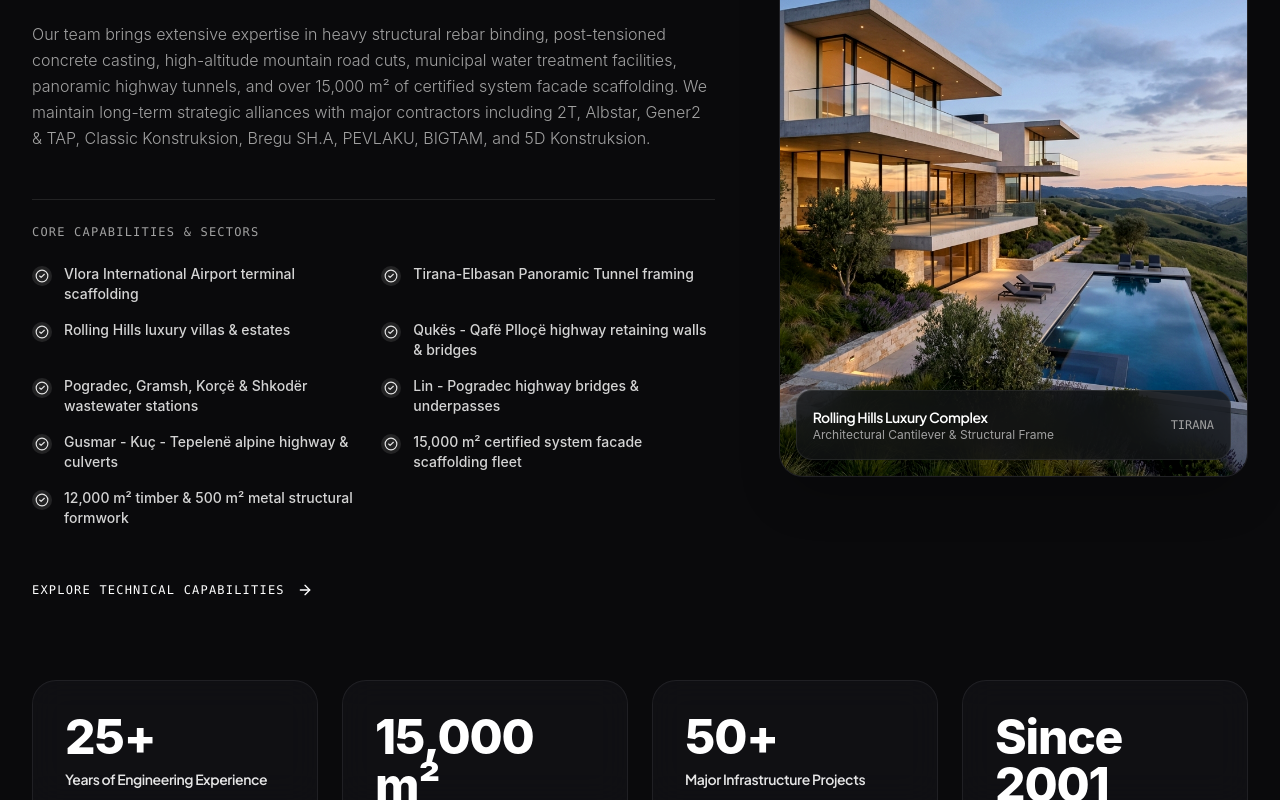
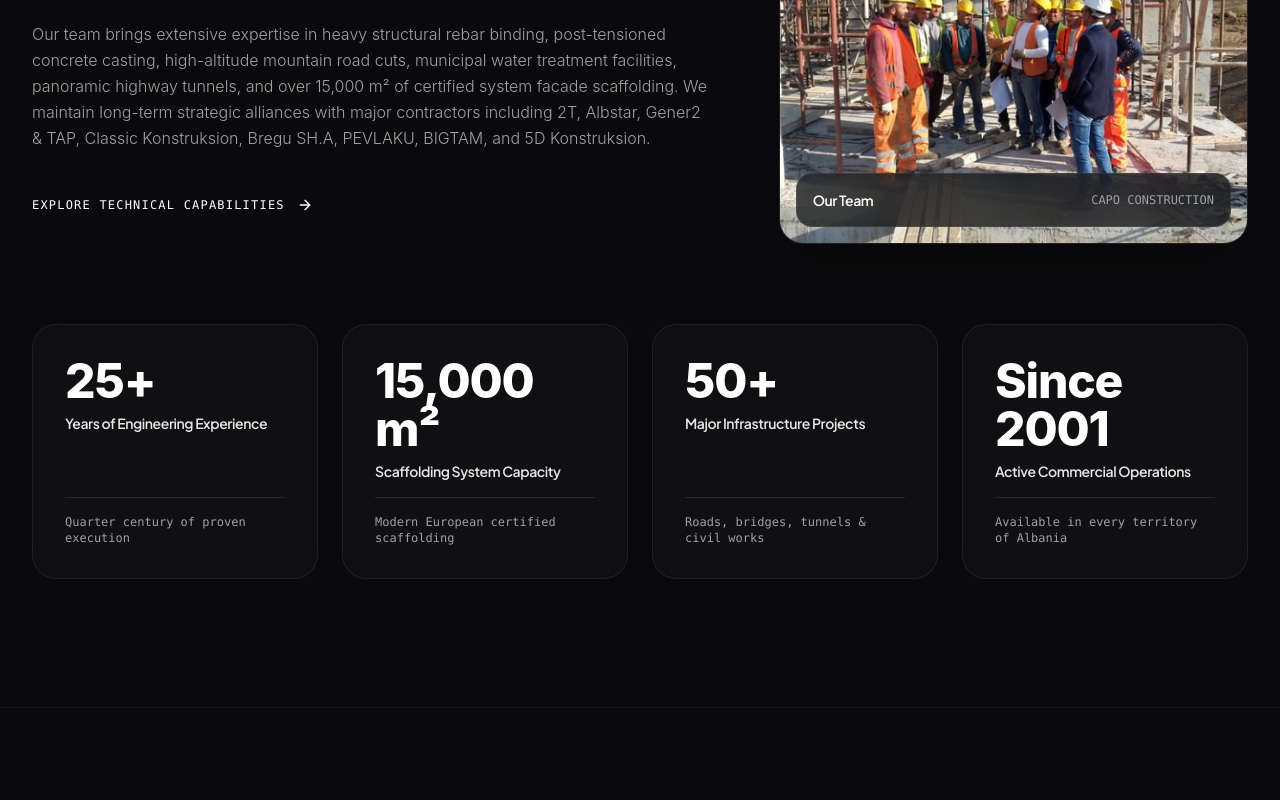
Before and after one commit to producenti/capo-construction, a React (Vite) app: page / in a window 1280 px wide. Shown: the part 1328-2128 px from the top of the page. Built offline with nearby package versions, Linux system fonts and the light colour scheme.

Commit message:
Add opening fade intro screen and update About section with team photo

```diff
--- a/src/App.tsx
+++ b/src/App.tsx
@@ -9,6 +9,7 @@ import { FullscreenStatement } from './components/FullscreenStatement';
 import { PartnersSection } from './components/PartnersSection';
 import { ContactSection } from './components/ContactSection';
 import { Footer } from './components/Footer';
+import { OpeningScreen } from './components/OpeningScreen';
 
 export function App() {
   const [activeSection, setActiveSection] = useState('hero');
@@ -73,6 +74,8 @@ export function App() {
 
   return (
     <div className="min-h-screen bg-[#0A0A0C] text-[#F3F4F6] selection:bg-neutral-800 selection:text-white relative">
+      {/* Cinematic Opening Intro Curtain */}
+      <OpeningScreen />
 
       {/* Translucent Apple Floating Navigation */}
       <Navbar activeSection={activeSection} onNavigate={scrollToSection} />
--- a/src/components/AboutSection.tsx
+++ b/src/components/AboutSection.tsx
@@ -1,6 +1,6 @@
 import React from 'react';
 import { motion } from 'framer-motion';
-import { CheckCircle2, ArrowRight } from 'lucide-react';
+import { ArrowRight } from 'lucide-react';
 import { useLanguage } from '../context/LanguageContext';
 
 interface AboutSectionProps {
@@ -61,27 +61,7 @@ export const AboutSection: React.FC<AboutSectionProps> = ({ onNavigate }) => {
               {t.about.para2}
             </p>
 
-            {/* Specialization List */}
-            <div className="mt-4 pt-6 border-t border-white/10">
-              <h3 className="text-xs font-mono uppercase tracking-widest text-neutral-400 mb-6">
-                {t.about.specializationsTitle}
-              </h3>
-
-              <div className="grid grid-cols-1 sm:grid-cols-2 gap-4">
-                {t.about.specializations.map((spec, idx) => (
-                  <div key={idx} className="flex items-start gap-3 group">
-                    <div className="w-5 h-5 rounded-full bg-white/10 flex items-center justify-center shrink-0 mt-0.5 group-hover:bg-white/20 transition-colors">
-                      <CheckCircle2 className="w-3.5 h-3.5 text-neutral-200" />
-                    </div>
-                    <span className="text-sm text-neutral-300 font-medium group-hover:text-white transition-colors">
-                      {spec}
-                    </span>
-                  </div>
-                ))}
-              </div>
-            </div>
-
-            <div className="pt-4">
+            <div className="pt-2">
               <button
                 onClick={() => onNavigate('services')}
                 className="inline-flex items-center gap-3 text-xs uppercase tracking-widest font-mono text-white hover:text-neutral-300 transition-colors group"
@@ -92,7 +72,7 @@ export const AboutSection: React.FC<AboutSectionProps> = ({ onNavigate }) => {
             </div>
           </motion.div>
 
-          {/* Right Column */}
+          {/* Right Column - Team Photo */}
           <motion.div
             initial={{ opacity: 0, scale: 0.95 }}
             whileInView={{ opacity: 1, scale: 1 }}
@@ -101,10 +81,10 @@ export const AboutSection: React.FC<AboutSectionProps> = ({ onNavigate }) => {
             className="lg:col-span-5 relative"
           >
             <div className="relative rounded-3xl overflow-hidden border border-white/15 shadow-2xl glass-card group">
-              <div className="aspect-[4/5] overflow-hidden">
+              <div className="aspect-[4/3] sm:aspect-[16/11] lg:aspect-[4/3] overflow-hidden">
                 <img
-                  src="/images/villas.png"
-                  alt="Capo Construction Villa Architecture"
+                  src="/images/our-team.png"
+                  alt="Capo Construction Team"
                   className="w-full h-full object-cover object-center filter contrast-[1.05] transition-transform duration-700 group-hover:scale-105"
                 />
               </div>
@@ -112,9 +92,9 @@ export const AboutSection: React.FC<AboutSectionProps> = ({ onNavigate }) => {
               <div className="absolute bottom-4 inset-x-4 p-4 rounded-2xl glass-nav border border-white/10 flex items-center justify-between">
                 <div>
                   <h4 className="text-sm font-semibold text-white font-display">{t.about.imageTitle}</h4>
-                  <p className="text-xs text-neutral-400">{t.about.imageSubtitle}</p>
+                  {t.about.imageSubtitle && <p className="text-xs text-neutral-400">{t.about.imageSubtitle}</p>}
                 </div>
-                <span className="text-xs font-mono text-neutral-400 uppercase">Tirana</span>
+                <span className="text-xs font-mono text-neutral-400 uppercase">Capo Construction</span>
               </div>
             </div>
           </motion.div>
--- /dev/null
+++ b/src/components/OpeningScreen.tsx
@@ -0,0 +1,83 @@
+import React, { useEffect, useState } from 'react';
+import { motion, AnimatePresence } from 'framer-motion';
+
+interface OpeningScreenProps {
+  onComplete?: () => void;
+}
+
+export const OpeningScreen: React.FC<OpeningScreenProps> = ({ onComplete }) => {
+  const [visible, setVisible] = useState(true);
+
+  useEffect(() => {
+    // Keep CAPO in the center for a punchy, cinematic moment, then trigger fade
+    const timer = setTimeout(() => {
+      setVisible(false);
+      if (onComplete) onComplete();
+    }, 1600);
+
+    return () => clearTimeout(timer);
+  }, [onComplete]);
+
+  return (
+    <AnimatePresence>
+      {visible && (
+        <motion.div
+          key="opening-curtain"
+          initial={{ opacity: 1 }}
+          exit={{
+            opacity: 0,
+            scale: 1.05,
+            transition: { duration: 0.9, ease: [0.16, 1, 0.3, 1] }
+          }}
+          className="fixed inset-0 z-[100] flex flex-col items-center justify-center bg-[#0A0A0C] pointer-events-auto select-none overflow-hidden"
+        >
+          {/* Subtle Architectural Ambient Grid in Background */}
+          <div className="absolute inset-0 pointer-events-none opacity-[0.03] flex justify-between px-8">
+            <div className="w-px h-full bg-white" />
+            <div className="w-px h-full bg-white hidden sm:block" />
+            <div className="w-px h-full bg-white hidden md:block" />
+            <div className="w-px h-full bg-white" />
+            <div className="w-px h-full bg-white hidden md:block" />
+            <div className="w-px h-full bg-white hidden sm:block" />
+            <div className="w-px h-full bg-white" />
+          </div>
+
+          {/* Centered Brand Presentation */}
+          <div className="relative z-10 flex flex-col items-center justify-center text-center px-4">
+
+            {/* The Main Name: CAPO */}
+            <motion.div
+              initial={{ opacity: 0, scale: 0.9, letterSpacing: '0.12em' }}
+              animate={{ opacity: 1, scale: 1, letterSpacing: '0.2em' }}
+              transition={{ duration: 1.1, ease: [0.16, 1, 0.3, 1] }}
+              className="text-7xl sm:text-9xl md:text-[11rem] lg:text-[13rem] font-black uppercase text-white font-display leading-none select-none tracking-[0.2em]"
+            >
+              CAPO
+            </motion.div>
+
+            {/* Subtitle Accent Line */}
+            <motion.div
+              initial={{ opacity: 0, y: 15 }}
+              animate={{ opacity: 1, y: 0 }}
+              transition={{ duration: 0.8, delay: 0.3, ease: [0.16, 1, 0.3, 1] }}
+              className="flex items-center justify-center gap-3 mt-4 sm:mt-6 text-xs sm:text-sm font-mono tracking-[0.35em] uppercase text-neutral-400"
+            >
+              <span className="w-1.5 h-1.5 rounded-full bg-[#DB192E] animate-pulse" />
+              <span className="text-white font-medium">CONSTRUCTION</span>
+              <span className="text-neutral-600">•</span>
+              <span className="text-neutral-400">EST. 2001</span>
+            </motion.div>
+
+            {/* Fine Architectural Underline */}
+            <motion.div
+              initial={{ scaleX: 0 }}
+              animate={{ scaleX: 1 }}
+              transition={{ duration: 1.2, delay: 0.2, ease: [0.16, 1, 0.3, 1] }}
+              className="w-32 sm:w-48 h-px bg-gradient-to-r from-transparent via-white/30 to-transparent mt-6"
+            />
+          </div>
+        </motion.div>
+      )}
+    </AnimatePresence>
+  );
+};
--- a/src/i18n/translations.ts
+++ b/src/i18n/translations.ts
@@ -192,8 +192,8 @@ export const TRANSLATIONS: Record<Language, TranslationDictionary> = {
       ],
       inventoryTitle: 'COMPANY MATERIAL & FLEET INVENTORY',
       exploreCapabilities: 'Explore Technical Capabilities',
-      imageTitle: 'Rolling Hills Luxury Complex',
-      imageSubtitle: 'Architectural Cantilever & Structural Frame',
+      imageTitle: 'Our Team',
+      imageSubtitle: '',
       stats: [
         { value: '25+', label: 'Years of Engineering Experience', highlight: 'Quarter century of proven execution' },
         { value: '15,000 m²', label: 'Scaffolding System Capacity', highlight: 'Modern European certified scaffolding' },
@@ -394,8 +394,8 @@ export const TRANSLATIONS: Record<Language, TranslationDictionary> = {
       ],
       inventoryTitle: 'INVENTARI I MATERIALEVE DHE FLOTËS SË MAKINERIVE',
       exploreCapabilities: 'Eksploro Kapacitetet Teknike',
-      imageTitle: 'Kompleksi i Vilave Rolling Hills',
-      imageSubtitle: 'Strukturë Betoni dhe Fasadë Xhami',
+      imageTitle: 'Ekipi Ynë',
+      imageSubtitle: '',
       stats: [
         { value: '25+', label: 'Vjet Përvojë Inxhinierike', highlight: 'Çerek shekulli ekzekutim i provuar' },
         { value: '15,000 m²', label: 'Kapacitet Sisteme Skelash', highlight: 'Skela me certifikim europian' },
```
Also changed, not shown: public/images/our-team.png (added).
